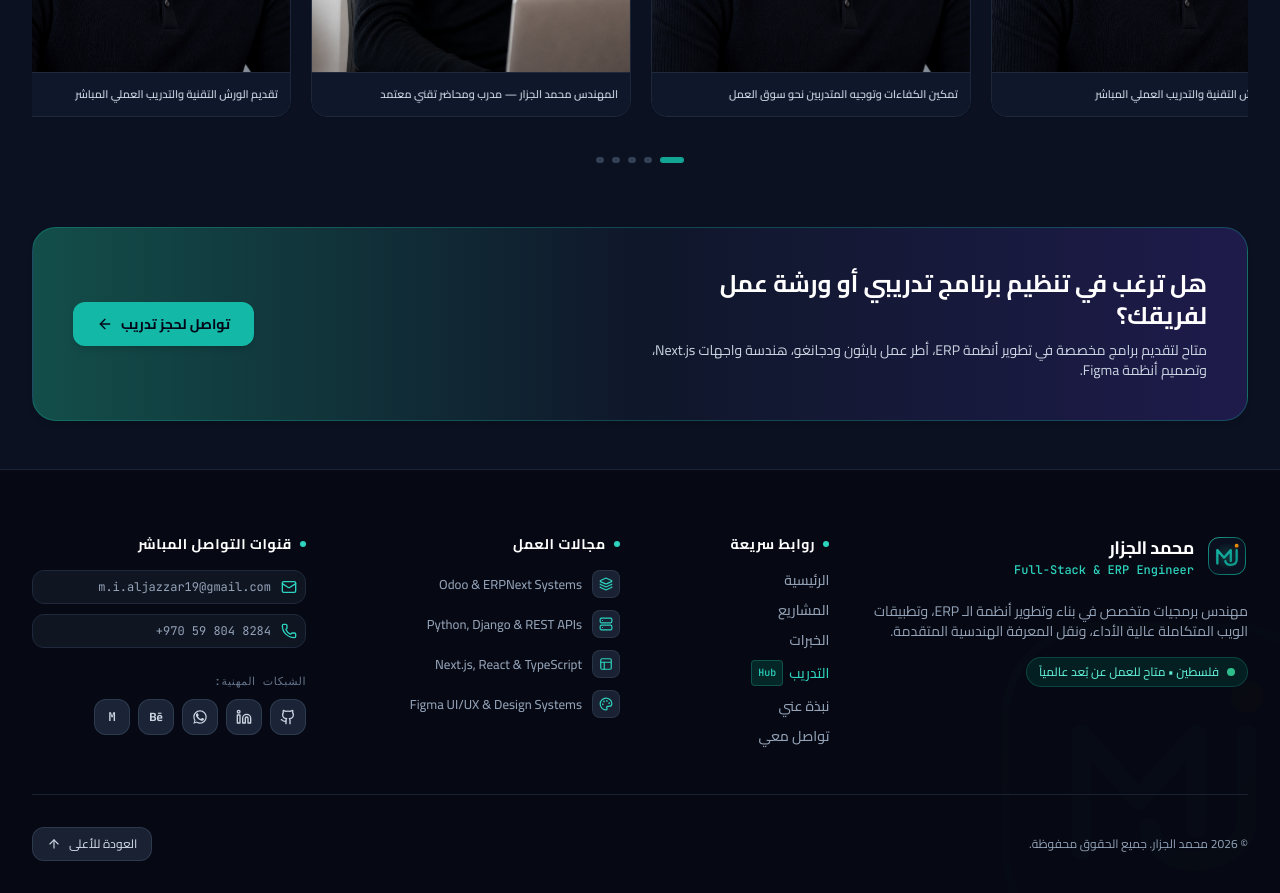
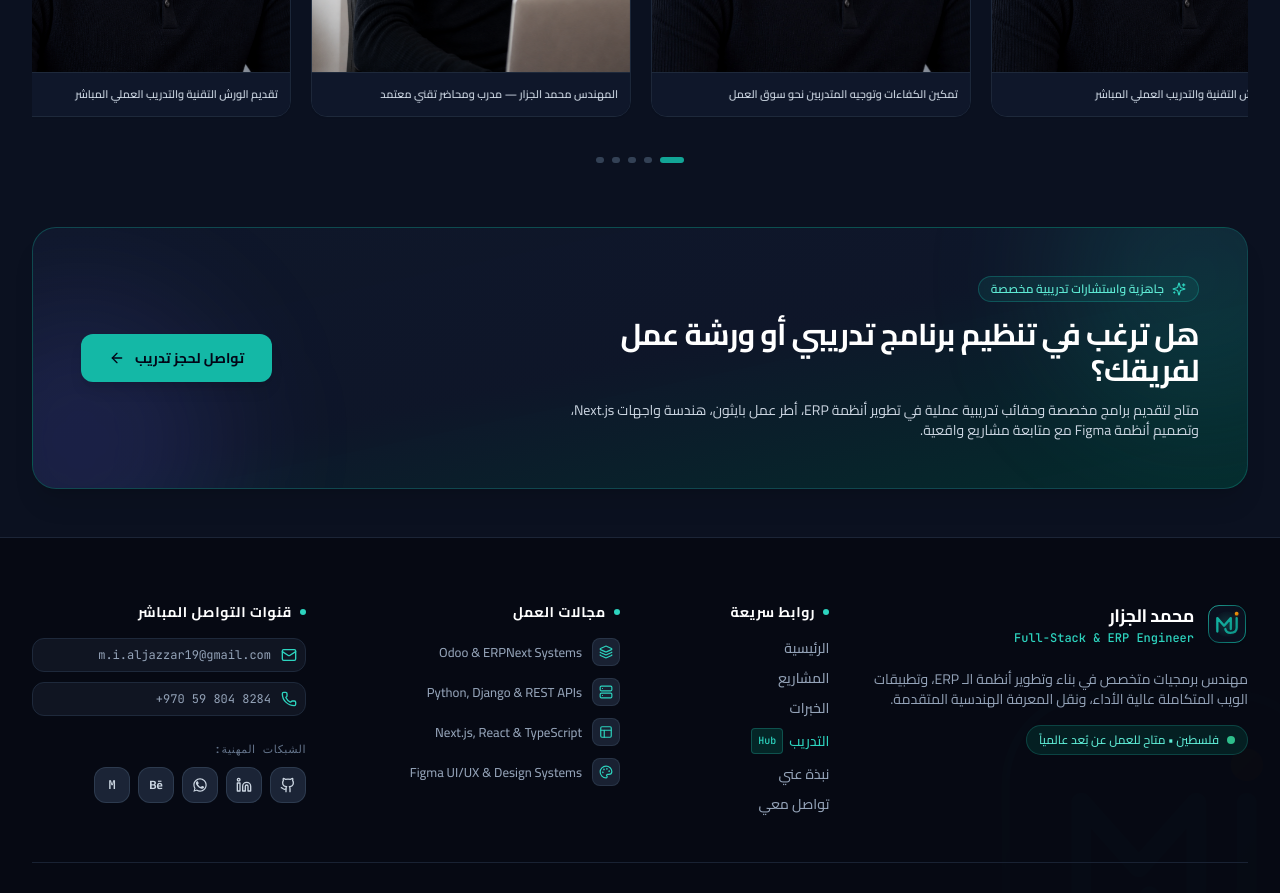
Before and after one commit to Mohammed-Aljazzar/portfolio, a Next.js app: page /ar/training in a window 1280 px wide. Shown: the part 3060-3953 px from the top of the page. Built offline with nearby package versions, Linux system fonts and the light colour scheme.

Commit message:
feat(training): enhance training CTA card styling with deep dark teal gradients, ambient blurs, and badges

```diff
--- a/src/app/[lang]/training/page.tsx
+++ b/src/app/[lang]/training/page.tsx
@@ -554,27 +554,39 @@ export default function TrainingPage() {
          ══════════════════════════════════════════════ */}
       <section>
         <ScrollReveal>
-          <div className="rounded-3xl bg-gradient-to-r from-teal-900 via-slate-900 to-indigo-950 border border-teal-500/30 p-8 sm:p-10 text-white flex flex-col sm:flex-row items-center justify-between gap-6 shadow-md text-start">
-            <div className="space-y-2 max-w-xl">
-              <h3 className="text-lg sm:text-2xl font-bold">
+          <div className="relative overflow-hidden rounded-3xl bg-gradient-to-br from-slate-900 via-slate-900 to-teal-950/80 dark:from-slate-900 dark:via-slate-900/95 dark:to-teal-950/90 border border-teal-500/30 p-8 sm:p-10 lg:p-12 text-white flex flex-col lg:flex-row items-center justify-between gap-8 shadow-xl text-start">
+            {/* Ambient Background Glows */}
+            <div className="absolute -top-24 -right-24 w-72 h-72 rounded-full bg-teal-500/15 blur-3xl pointer-events-none" />
+            <div className="absolute -bottom-24 -left-24 w-72 h-72 rounded-full bg-indigo-500/15 blur-3xl pointer-events-none" />
+
+            <div className="relative space-y-3 max-w-2xl">
+              <div className="inline-flex items-center gap-2 px-3 py-1 rounded-full bg-teal-500/10 border border-teal-500/30 text-teal-300 text-xs font-semibold">
+                <Sparkles className="w-3.5 h-3.5 text-teal-400" />
+                <span>{language === "ar" ? "جاهزية واستشارات تدريبية مخصصة" : "Customized Training Programs"}</span>
+              </div>
+
+              <h3 className="text-xl sm:text-2xl lg:text-3xl font-bold text-white tracking-tight leading-snug">
                 {language === "ar"
                   ? "هل ترغب في تنظيم برنامج تدريبي أو ورشة عمل لفريقك؟"
                   : "Looking to conduct technical workshops or bootcamps for your team?"}
               </h3>
+
               <p className="text-xs sm:text-sm text-slate-300 leading-relaxed font-normal">
                 {language === "ar"
-                  ? "متاح لتقديم برامج مخصصة في تطوير أنظمة ERP، أطر عمل بايثون ودجانغو، هندسة واجهات Next.js، وتصميم أنظمة Figma."
-                  : "Available for tailored masterclasses in ERP systems, Python/Django, Next.js architecture, and Figma Design Systems."}
+                  ? "متاح لتقديم برامج مخصصة وحقائب تدريبية عملية في تطوير أنظمة ERP، أطر عمل بايثون، هندسة واجهات Next.js، وتصميم أنظمة Figma مع متابعة مشاريع واقعية."
+                  : "Available for tailored masterclasses in ERP systems, Python/Django, Next.js architecture, and Figma Design Systems with hands-on capstone mentoring."}
               </p>
             </div>
 
-            <Link
-              href={`/${language}/contact`}
-              className="inline-flex items-center gap-2 px-6 py-3 rounded-xl bg-teal-500 hover:bg-teal-400 text-slate-950 font-bold text-xs sm:text-sm shadow-md transition-all shrink-0 cursor-pointer"
-            >
-              <span>{language === "ar" ? "تواصل لحجز تدريب" : "Inquire for Training"}</span>
-              <Arrow className="w-4 h-4" />
-            </Link>
+            <div className="relative shrink-0 flex flex-col sm:flex-row items-center gap-3 w-full sm:w-auto">
+              <Link
+                href={`/${language}/contact`}
+                className="w-full sm:w-auto inline-flex items-center justify-center gap-2.5 px-6 sm:px-7 py-3.5 rounded-xl bg-teal-500 hover:bg-teal-400 text-slate-950 font-bold text-xs sm:text-sm shadow-lg hover:shadow-teal-500/25 transition-all cursor-pointer group"
+              >
+                <span>{language === "ar" ? "تواصل لحجز تدريب" : "Inquire for Training"}</span>
+                <Arrow className="w-4 h-4 group-hover:translate-x-1 rtl:group-hover:-translate-x-1 transition-transform" />
+              </Link>
+            </div>
           </div>
         </ScrollReveal>
       </section>
```
